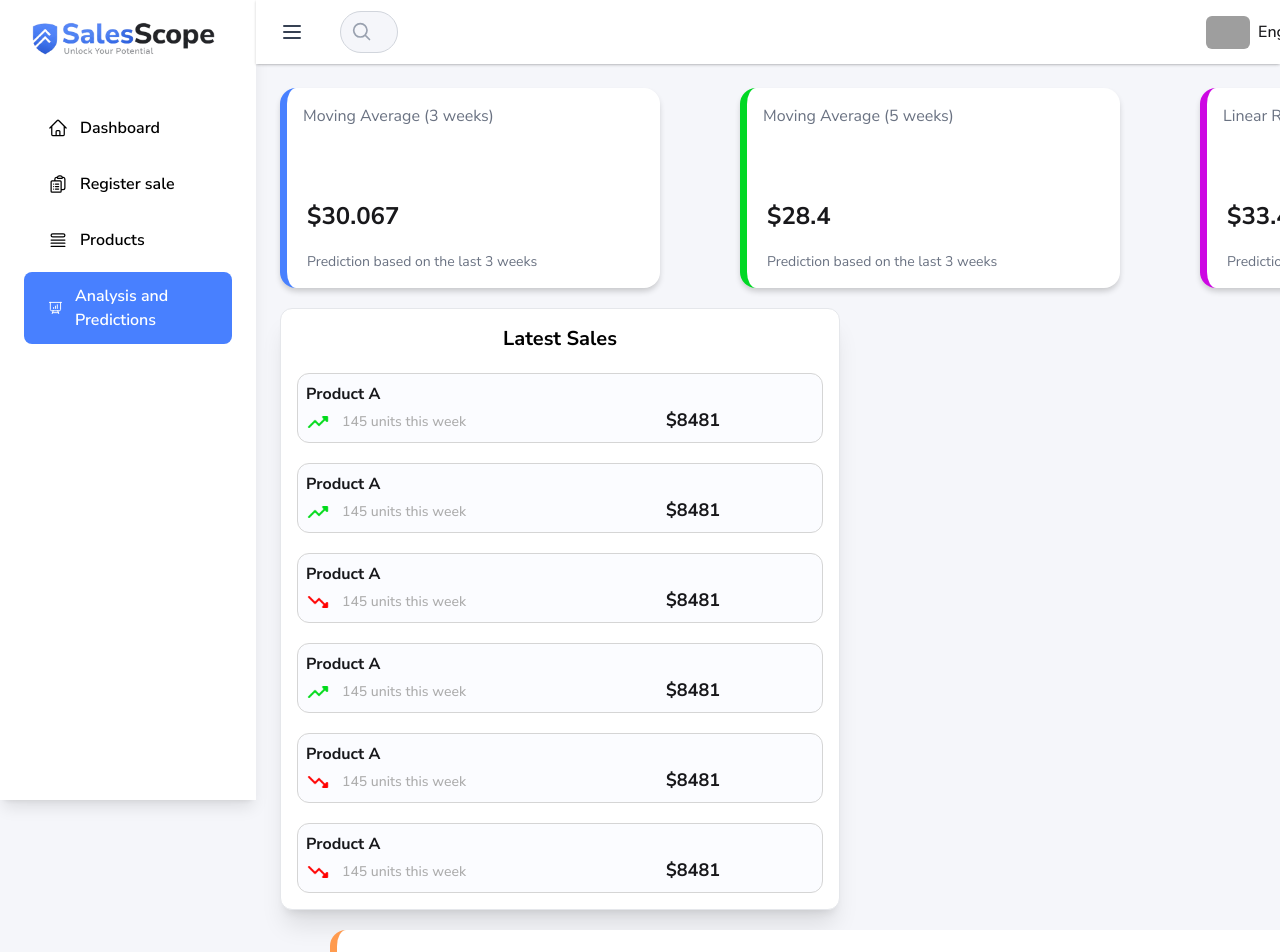
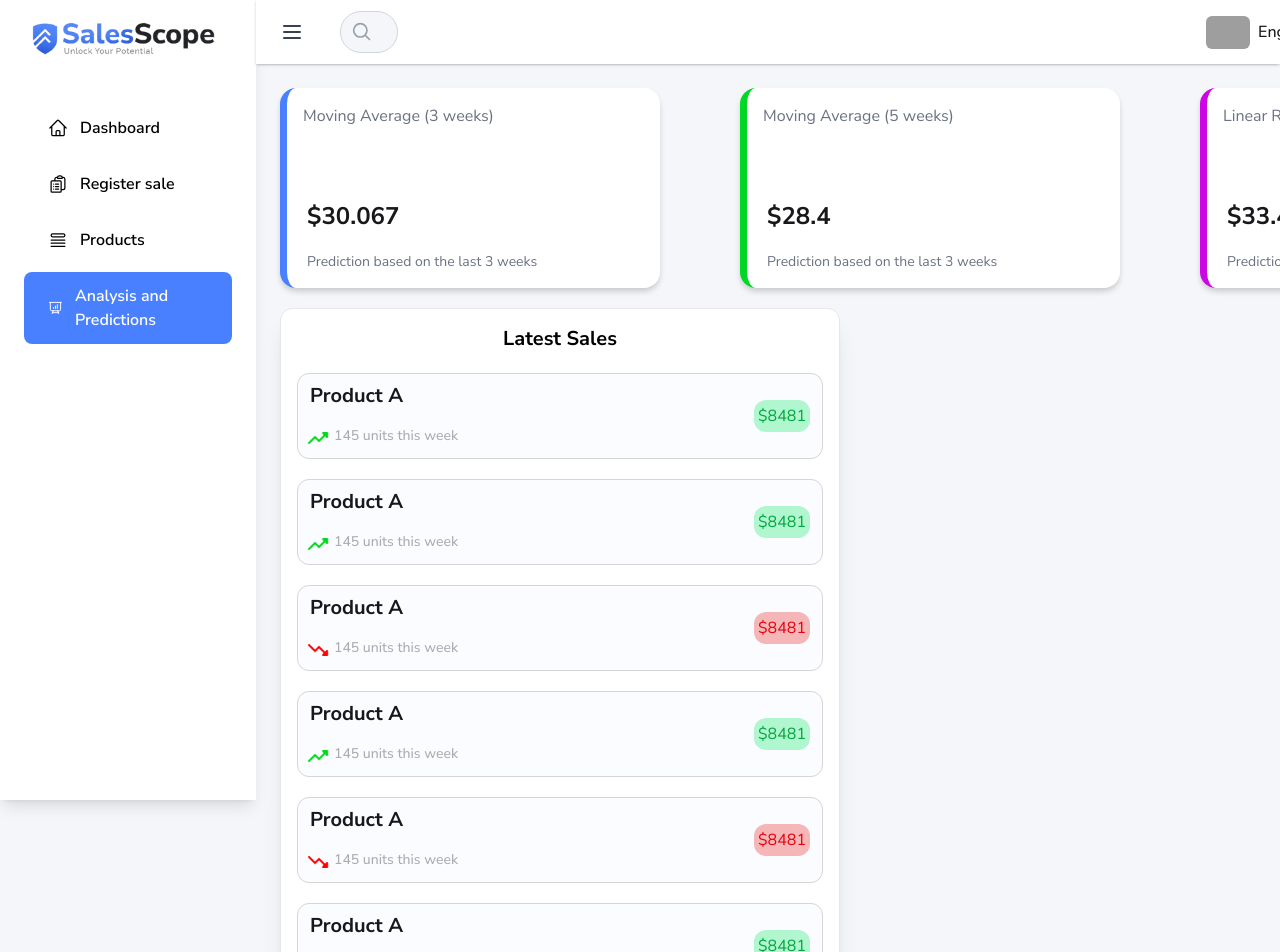
Before and after one commit to IntegrativeProject/SalesScope-Frontend, a Next.js app: page /analysisandpredictions in a window 1280 px wide. Shown: the top 952 px of the page. Built offline with nearby package versions, Linux system fonts and the light colour scheme; grey boxes are pictures that could not be loaded.

Commit message:
feat(statisticsCard): container and elements whit icons and texts was created

```diff
--- a/src/components/ui/StatisticsCard.tsx
+++ b/src/components/ui/StatisticsCard.tsx
@@ -1,96 +1,88 @@
-import React from 'react'
+import React from "react";
 
 export default function StatisticsCard() {
   return (
     <section className="bg-white w-140 mt-5 h-auto rounded-xl p-4 space-y-5 shadow-xl border border-gray-200 mb-5">
       <h1 className="text-center text-xl font-bold text-black">Latest Sales</h1>
 
-      <article className="bg-[#FBFCFF] border border-[#D5D5D5] rounded-xl p-2">
-        <h2 className="font-bold text-base ">Product A</h2>
-
-        <div className="flex space-x-50">
-          <div className="flex items-center mt-auto flex-col-2 gap-3 text-sm text-[#ADADAD] font-medium  ">
-            <img src="/icons/arriba.png" alt="" className='w-6' />
-            <p className="">145 units this week</p>
-          </div>
-
-          <div className="flex items-center  ">
-            <p className="font-bold text-lg">$8481</p>
+      <article className="bg-[#FBFCFF] flex  h-auto border border-[#D5D5D5] rounded-xl p-2">
+        <div className="grid mt-auto gap-3 text-sm font-medium  ">
+          <h2 className="font-bold mb-1 text-xl ml-1">Product A</h2>
+          <div className="flex space-x-1">
+            <img src="/icons/arriba.png" alt="" className="w-6" />
+            <p className="text-[#ADADAD] ">145 units this week</p>
           </div>
         </div>
+
+        <div className="w-15  ml-auto  flex items-center">
+          <p className=" bg-[#3ae98063] text-green-600 rounded-xl p-1">$8481</p>
+        </div>
       </article>
-      <article className="bg-[#FBFCFF] border border-[#D5D5D5] rounded-xl p-2">
-        <h2 className="font-bold text-base ">Product A</h2>
-
-        <div className="flex space-x-50">
-          <div className="flex items-center mt-auto flex-col-2 gap-3 text-sm text-[#ADADAD] font-medium  ">
-            <img src="/icons/arriba.png" alt="" className='w-6' />
-            <p className="">145 units this week</p>
-          </div>
-
-          <div className="flex items-center  ">
-            <p className="font-bold text-lg">$8481</p>
+      <article className="bg-[#FBFCFF] flex  h-auto border border-[#D5D5D5] rounded-xl p-2">
+        <div className="grid mt-auto gap-3 text-sm font-medium  ">
+          <h2 className="font-bold mb-1 text-xl ml-1">Product A</h2>
+          <div className="flex space-x-1">
+            <img src="/icons/arriba.png" alt="" className="w-6" />
+            <p className="text-[#ADADAD] ">145 units this week</p>
           </div>
         </div>
+
+        <div className="w-15  ml-auto  flex items-center">
+          <p className=" bg-[#3ae98063] text-green-600 rounded-xl p-1">$8481</p>
+        </div>
       </article>
-      <article className="bg-[#FBFCFF] border border-[#D5D5D5] rounded-xl p-2">
-        <h2 className="font-bold text-base ">Product A</h2>
-
-        <div className="flex space-x-50">
-          <div className="flex items-center mt-auto flex-col-2 gap-3 text-sm text-[#ADADAD] font-medium  ">
-            <img src="/icons/decrecer.png" alt="" className='w-6' />
-            <p className="">145 units this week</p>
-          </div>
-
-          <div className="flex items-center  ">
-            <p className="font-bold text-lg">$8481</p>
+      <article className="bg-[#FBFCFF] flex  h-auto border border-[#D5D5D5] rounded-xl p-2">
+        <div className="grid mt-auto gap-3 text-sm font-medium  ">
+          <h2 className="font-bold mb-1 text-xl ml-1">Product A</h2>
+          <div className="flex space-x-1">
+            <img src="/icons/decrecer.png" alt="" className="w-6" />
+            <p className="text-[#ADADAD] ">145 units this week</p>
           </div>
         </div>
+
+        <div className="w-15  ml-auto  flex items-center">
+          <p className=" bg-[#e93a3a5b] text-red-600 rounded-xl p-1">$8481</p>
+        </div>
       </article>
-      <article className="bg-[#FBFCFF] border border-[#D5D5D5] rounded-xl p-2">
-        <h2 className="font-bold text-base ">Product A</h2>
-
-        <div className="flex space-x-50">
-          <div className="flex items-center mt-auto flex-col-2 gap-3 text-sm text-[#ADADAD] font-medium  ">
-            <img src="/icons/arriba.png" alt="" className='w-6' />
-            <p className="">145 units this week</p>
-          </div>
-
-          <div className="flex items-center  ">
-            <p className="font-bold text-lg">$8481</p>
+      <article className="bg-[#FBFCFF] flex  h-auto border border-[#D5D5D5] rounded-xl p-2">
+        <div className="grid mt-auto gap-3 text-sm font-medium  ">
+          <h2 className="font-bold mb-1 text-xl ml-1">Product A</h2>
+          <div className="flex space-x-1">
+            <img src="/icons/arriba.png" alt="" className="w-6" />
+            <p className="text-[#ADADAD] ">145 units this week</p>
           </div>
         </div>
+
+        <div className="w-15  ml-auto  flex items-center">
+          <p className=" bg-[#3ae98063] text-green-600 rounded-xl p-1">$8481</p>
+        </div>
       </article>
-      <article className="bg-[#FBFCFF] border border-[#D5D5D5] rounded-xl p-2">
-        <h2 className="font-bold text-base ">Product A</h2>
-
-        <div className="flex space-x-50">
-          <div className="flex items-center mt-auto flex-col-2 gap-3 text-sm text-[#ADADAD] font-medium  ">
-            <img src="/icons/decrecer.png" alt="" className='w-6' />
-            <p className="">145 units this week</p>
-          </div>
-
-          <div className="flex items-center  ">
-            <p className="font-bold text-lg">$8481</p>
+      <article className="bg-[#FBFCFF] flex  h-auto border border-[#D5D5D5] rounded-xl p-2">
+        <div className="grid mt-auto gap-3 text-sm font-medium  ">
+          <h2 className="font-bold mb-1 text-xl ml-1">Product A</h2>
+          <div className="flex space-x-1">
+            <img src="/icons/decrecer.png" alt="" className="w-6" />
+            <p className="text-[#ADADAD] ">145 units this week</p>
           </div>
         </div>
+
+        <div className="w-15  ml-auto  flex items-center">
+          <p className=" bg-[#e93a3a5b] text-red-600  rounded-xl p-1">$8481</p>
+        </div>
       </article>
-      <article className="bg-[#FBFCFF] border border-[#D5D5D5] rounded-xl p-2">
-        <h2 className="font-bold text-base ">Product A</h2>
-
-        <div className="flex space-x-50">
-          <div className="flex items-center mt-auto flex-col-2 gap-3 text-sm text-[#ADADAD] font-medium  ">
-            <img src="/icons/decrecer.png" alt="" className='w-6' />
-            <p className="">145 units this week</p>
-          </div>
-
-          <div className="flex items-center  ">
-            <p className="font-bold text-lg">$8481</p>
+      <article className="bg-[#FBFCFF] flex  h-auto border border-[#D5D5D5] rounded-xl p-2">
+        <div className="grid mt-auto gap-3 text-sm font-medium  ">
+          <h2 className="font-bold mb-1 text-xl ml-1">Product A</h2>
+          <div className="flex space-x-1">
+            <img src="/icons/arriba.png" alt="" className="w-6" />
+            <p className="text-[#ADADAD] ">145 units this week</p>
           </div>
         </div>
+
+        <div className="w-15  ml-auto  flex items-center">
+          <p className=" bg-[#3ae98063] text-green-600 rounded-xl p-1">$8481</p>
+        </div>
       </article>
-
-
     </section>
-  )
+  );
 }
```
